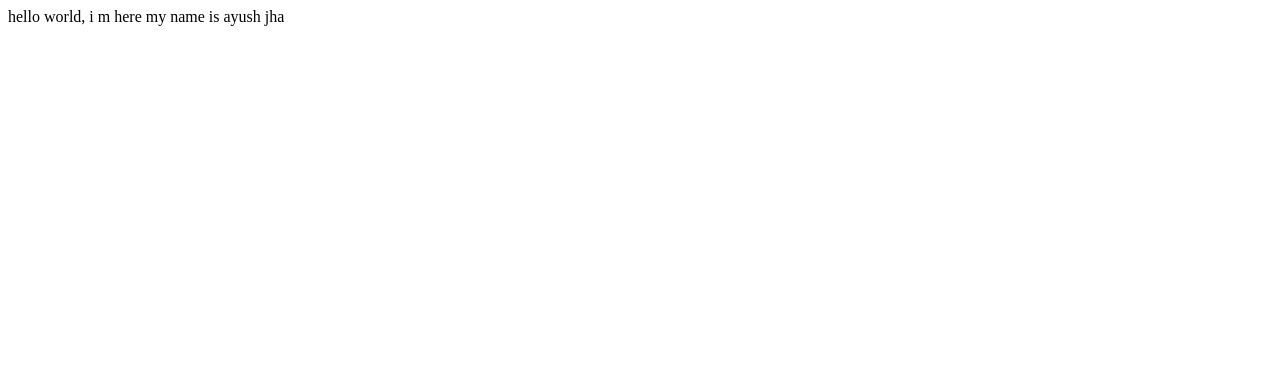
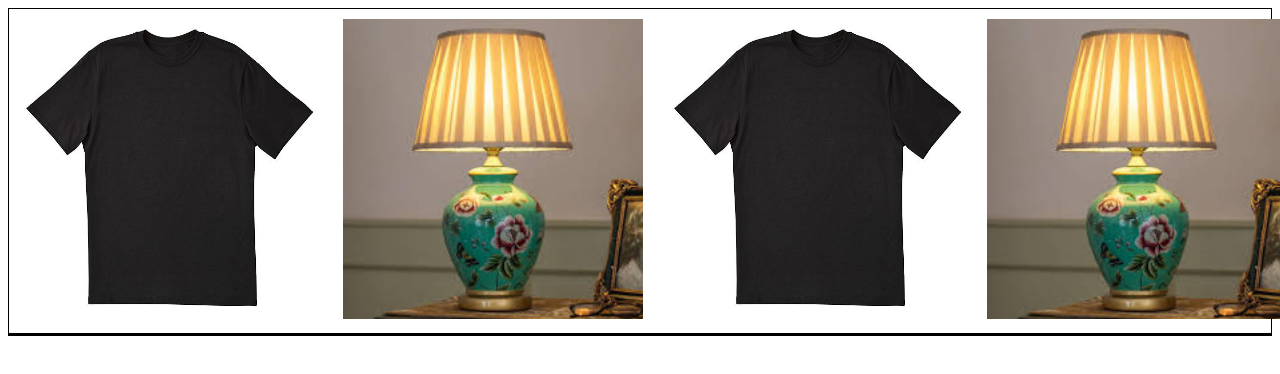
Before and after one commit to Ayushjha1622/MERN-Stack, a plain HTML site: page index.html in a window 1280 px wide. Drawn offline with Linux system fonts and the light colour scheme.

Commit message:
Add files via upload

```diff
--- a/index.html
+++ b/index.html
@@ -4,11 +4,42 @@
     <meta charset="UTF-8">
     <meta name="viewport" content="width=device-width, initial-scale=1.0">
     <title>Document</title>
+    <style>
+        div{
+            border: 1px solid black;
+        }
+        img{
+            margin: 10px;
+        }
+        .image2{
+            /* position: absolute;
+            top: 100px;
+            left: 200px;*/
+
+        }
+        .container{
+            position: relative;
+        }
+        .image4{
+            position: fixed;
+        }
+        .image3{
+            position: sticky;
+        }
+        .box{
+            background-color: aquamarine;
+        }
+    </style>
 </head>
 <body>
-    hello world, i m here
+    <div class="container">
+        <img src="tshirt.jpg" alt="poster" width="300px" height="300px" class="image1">
+        <img src="table lamp.jpeg" alt="poster" width="300px" height="300px" class="image2">
+        <img src="tshirt.jpg" alt="poster" width="300px" height="300px" class="image3">
+        <img src="table lamp.jpeg" alt="poster" width="300px" height="300px" class="image4">
+    </div>
+    <div class="box">
 
-    my name is ayush jha
-
+    </div>
 </body>
 </html>
```
Also changed, not shown: me 140.jpg (added), table lamp.jpeg (added), tshirt.jpg (added).
